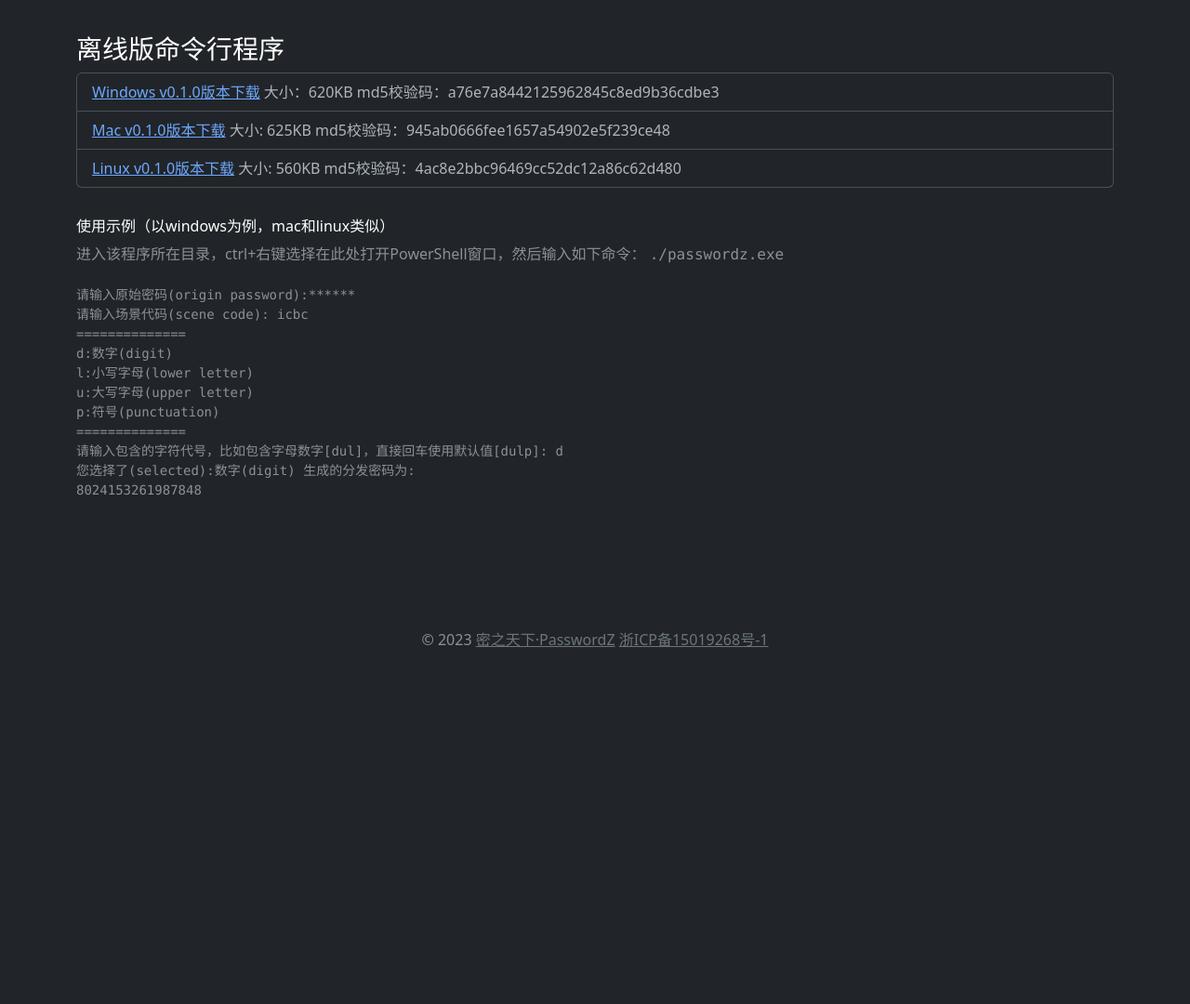
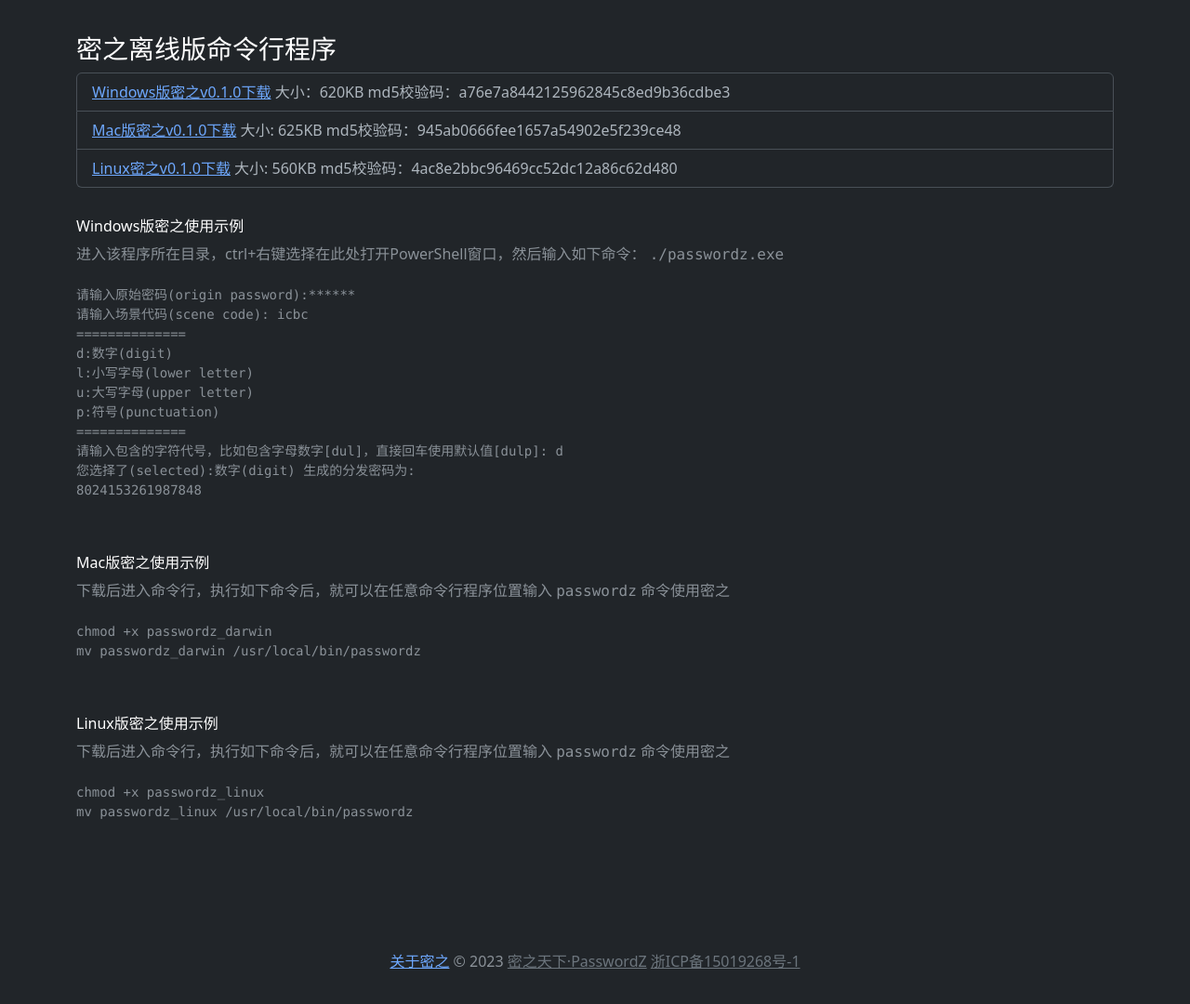
Before and after one commit to zhitianxia/passwordz, a plain HTML site: page download.html in a window 1280 px wide. Shown: the part 160-1240 px from the top of the page at 93% size. Before the commit the page ends 908 px from the top, so only its background shows below. Drawn offline with Linux system fonts and the light colour scheme.

Commit message:
docs:增加关于密之介绍

```diff
--- /dev/null
+++ b/about.html
@@ -0,0 +1,70 @@
+<!doctype html>
+<html lang="zh-CN" data-bs-theme="dark">
+<head>
+    <meta charset="utf-8">
+    <meta name="viewport" content="width=device-width, initial-scale=1">
+    <meta name="description" content="根据您的原始密码生成不同的场景下的高强度密码，离线版程序下载">
+    <meta name="key" content="密之,passwordz,password,密码管理,密码">
+    <meta name="author" content="iaming">
+    <title>密之 PasswordZ 介绍</title>
+    <link href="css/bootstrap.min.css" rel="stylesheet">
+</head>
+<body>
+
+<div class="container">
+    <main>
+        <div class="py-5 text-center">
+            <span class="fs-1">关于 密之</span><small>PasswordZ</small>
+        </div>
+    </main>
+    <h3>密之解决什么问题？</h3>
+    <p class="lead">
+        您是否有过如下烦恼?
+    </p>
+    <ul>
+        <li>密码太多记不住？怎么多网站、APP、银行卡的密码怎么记住？</li>
+        <li>一个密码走天下？当某个网站密码被泄露后怎么办？所有的网站、app、银行卡都得全部改一遍密码！</li>
+        <li>密码规则不一样？网站A要求必须包含字母数字字符，网站B不能用字符，网站C只能8位数字，难怪，一次次找回，然后一次次忘记！</li>
+        <li>密码管理工具？没带电脑，临时借用别人的设备，没法使用密码管理工具怎么办？</li>
+    </ul>
+    <p class="lead">
+        密之通过如下几方面来解决上述问题：
+    </p>
+    <ul>
+        <li>使用原始密码和不同场景来生不同的分发密码，只需要记住一个原始密码，借助密之就相当于每个网站、APP、银行卡等都有一个独立毫无关联的密码</li>
+        <li>单向不可逆，即使泄露了某一个网站的密码，也无法根据该密码反向算出原始密码</li>
+        <li>使用16位数字大小写字母特殊字符的组合来提高密码强度</li>
+        <li>适配不同站点的不同密码规则</li>
+        <li>密码算法开源</li>
+        <li>本地计算，计算时无网络交互，服务端无存储</li>
+        <li>随时随地使用</li>
+    </ul>
+
+    <h3>如何使用?</h3>
+    <ul>
+        <li><span class="lead">访问<a href="http://mi.zhitianxia.com">在线版</a> </span> <small> 支持电脑、手机、平板。打开浏览器输入密之天下网址即可：http://mi.zhitianxia.com</small></li>
+        <li>
+            <span class="lead">下载<a href="http://mi.zhitianxia.com/download.html">离线版</a> </span><small> 支持Windows、Mac、Linux</small>
+        </li>
+    </ul>
+
+    <footer class="my-5 pt-5 text-muted text-center text-small">
+        <p class="mb-1"><a href="about.html">关于密之</a> &copy; 2023 <a class="link-secondary" href="http://mi.zhitianxia.com/">密之天下·PasswordZ</a> <a class="link-secondary" href="https://beian.miit.gov.cn/">浙ICP备15019268号-1</a></p>
+        <!-- <ul class="list-inline">
+          <li class="list-inline-item"><a href="http://www.zhitianxia.com">知天下</a></li>
+          <li class="list-inline-item"><a href="https://liming.pub">技术支持</a></li>
+        </ul> -->
+    </footer>
+</div>
+
+<script type="text/javascript">
+    var _hmt = _hmt || [];
+    (function() {
+      var hm = document.createElement("script");
+      hm.src = "https://hm.baidu.com/hm.js?05af346252961380425c23d4f5b8ebfa";
+      var s = document.getElementsByTagName("script")[0];
+      s.parentNode.insertBefore(hm, s);
+    })();
+</script>
+</body>
+</html>
--- a/download.html
+++ b/download.html
@@ -20,15 +20,15 @@
     </main>
 
     <div>
-    <h3>离线版命令行程序</h3>
+    <h3>密之离线版命令行程序</h3>
     <ul class="list-group">
-        <li class="list-group-item"><a href="download/passwordz.exe">Windows v0.1.0版本下载</a> 大小：620KB md5校验码：a76e7a8442125962845c8ed9b36cdbe3</li>
-        <li class="list-group-item"><a href="download/passwordz_darwin">Mac v0.1.0版本下载</a> 大小: 625KB md5校验码：945ab0666fee1657a54902e5f239ce48</li>
-        <li class="list-group-item"><a href="download/passwordz_linux">Linux v0.1.0版本下载</a> 大小: 560KB md5校验码：4ac8e2bbc96469cc52dc12a86c62d480</li>
+        <li class="list-group-item"><a href="download/passwordz.exe">Windows版密之v0.1.0下载</a> 大小：620KB md5校验码：a76e7a8442125962845c8ed9b36cdbe3</li>
+        <li class="list-group-item"><a href="download/passwordz_darwin">Mac版密之v0.1.0下载</a> 大小: 625KB md5校验码：945ab0666fee1657a54902e5f239ce48</li>
+        <li class="list-group-item"><a href="download/passwordz_linux">Linux密之v0.1.0下载</a> 大小: 560KB md5校验码：4ac8e2bbc96469cc52dc12a86c62d480</li>
     </ul>
     </div>
     <div class="my-3 pt-3 text-muted text-small">
-        <h6>使用示例（以windows为例，mac和linux类似）</h6>
+        <h6>Windows版密之使用示例</h6>
         进入该程序所在目录，ctrl+右键选择在此处打开PowerShell窗口，然后输入如下命令：
         <samp>./passwordz.exe</samp>
         <pre>
@@ -46,10 +46,26 @@ p:符号(punctuation)
 8024153261987848
             </code>
         </pre>
+        <h6>Mac版密之使用示例</h6>
+        下载后进入命令行，执行如下命令后，就可以在任意命令行程序位置输入 <samp>passwordz</samp> 命令使用密之
+        <pre>
+            <code>
+chmod +x passwordz_darwin
+mv passwordz_darwin /usr/local/bin/passwordz
+            </code>
+        </pre>
+        <h6>Linux版密之使用示例</h6>
+        下载后进入命令行，执行如下命令后，就可以在任意命令行程序位置输入 <samp>passwordz</samp> 命令使用密之
+        <pre>
+            <code>
+chmod +x passwordz_linux
+mv passwordz_linux /usr/local/bin/passwordz
+            </code>
+        </pre>
     </div>
 
     <footer class="my-5 pt-5 text-muted text-center text-small">
-        <p class="mb-1">&copy; 2023 <a class="link-secondary" href="http://mi.zhitianxia.com/">密之天下·PasswordZ</a> <a class="link-secondary" href="https://beian.miit.gov.cn/">浙ICP备15019268号-1</a></p>
+        <p class="mb-1"><a href="about.html">关于密之</a> &copy; 2023 <a class="link-secondary" href="http://mi.zhitianxia.com/">密之天下·PasswordZ</a> <a class="link-secondary" href="https://beian.miit.gov.cn/">浙ICP备15019268号-1</a></p>
         <!-- <ul class="list-inline">
           <li class="list-inline-item"><a href="http://www.zhitianxia.com">知天下</a></li>
           <li class="list-inline-item"><a href="https://liming.pub">技术支持</a></li>
```
Also changed, not shown: index.html (+1 -1 lines).
